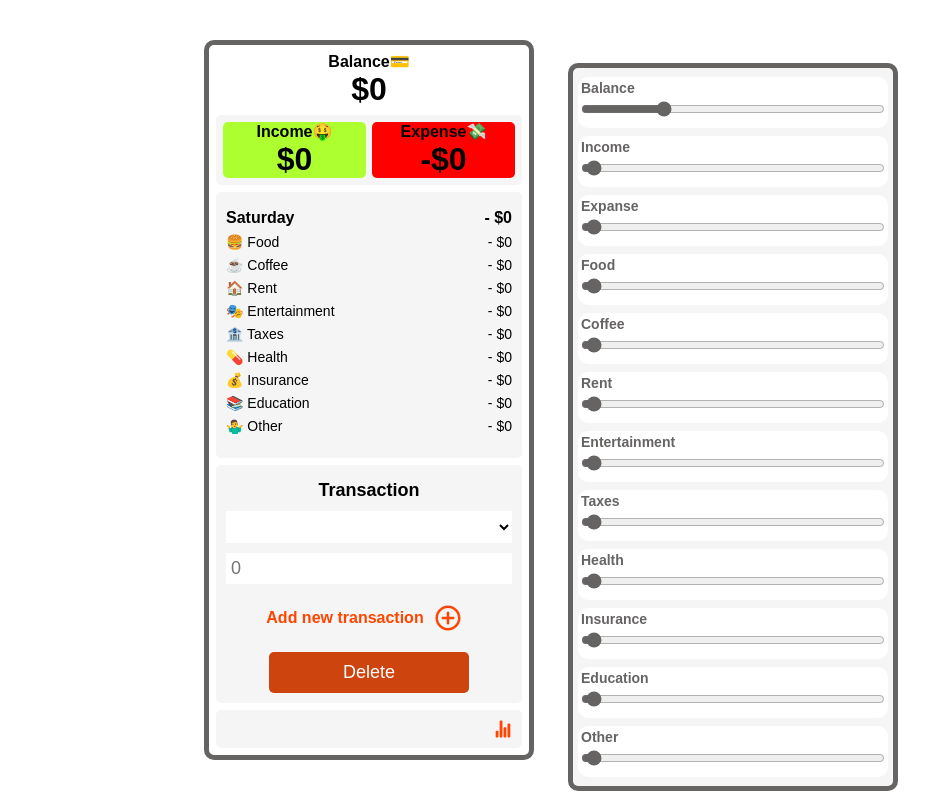
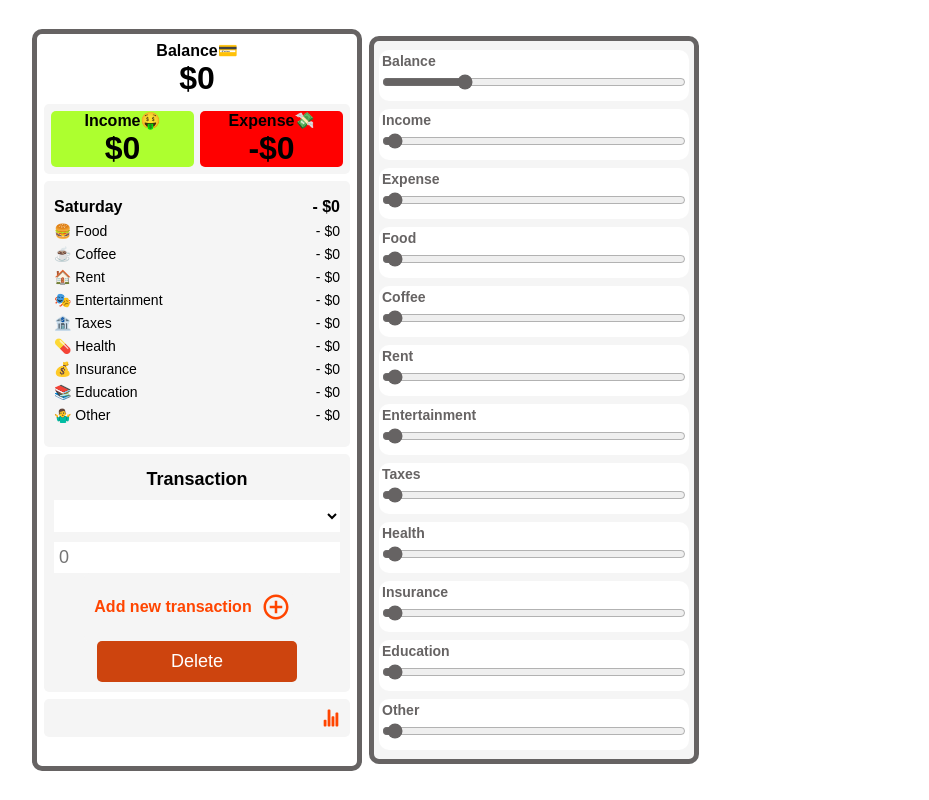
Before and after one commit to jozefkubis/budget-app, a React (Create React App) app: page / in a window 1280 px wide. Shown: the whole page, without its empty margins (271-1200 px from the left). Built offline with nearby package versions, Linux system fonts and the light colour scheme.

Commit message:
Kozmeticke upravy

```diff
--- a/src/App.js
+++ b/src/App.js
@@ -2,7 +2,7 @@ import { useState, useEffect } from "react"
 import { MdAddCircleOutline } from "react-icons/md"
 import { IoStatsChart } from "react-icons/io5"
 
-//MARK: App
+//MARK: App.................................................................................................
 export default function App() {
   const [balance, setBalance] = useState(0)
   const [income, setIncome] = useState(0)
@@ -29,8 +29,6 @@ export default function App() {
       const storedIncome = localStorage.getItem("income")
       const storedExpense = localStorage.getItem("expense")
       const storedCategories = localStorage.getItem("categories")
-
-      // console.log(storedCategories)
 
       if (storedIncome) {
         setIncome(Number(JSON.parse(storedIncome)))
@@ -114,7 +112,7 @@ export default function App() {
 
 //MARK: Components
 
-//MARK: Balance
+//MARK: Balance.................................................................................................
 function Balance({ balance, income, expense }) {
   let totalBalance = balance + income - expense
 
@@ -141,7 +139,7 @@ function Balance({ balance, income, expense }) {
   )
 }
 
-//MARK: Income
+//MARK: Income.................................................................................................
 function Income({ income }) {
   return (
     <div className="income">
@@ -151,7 +149,7 @@ function Income({ income }) {
   )
 }
 
-//MARK: Expense
+//MARK: Expense.................................................................................................
 function Expense({ expense }) {
   return (
     <div className="expense">
@@ -161,7 +159,7 @@ function Expense({ expense }) {
   )
 }
 
-//MARK: Today
+//MARK: Today.................................................................................................
 function Today({ categories }) {
   const dayOfWeek = [
     "Sunday",
@@ -210,7 +208,7 @@ function Today({ categories }) {
   )
 }
 
-//MARK: Add
+//MARK: Add.................................................................................................
 function Add({
   cost,
   setCost,
@@ -280,6 +278,7 @@ function Add({
   )
 }
 
+//MARK: Ranges.................................................................................................
 function Ranges({
   setIncome,
   setExpense,
@@ -324,7 +323,7 @@ function Ranges({
         />
       </div>
       <div className="range-expanse">
-        Expanse
+        Expense
         <input
           type="range"
           min={0}
@@ -347,12 +346,12 @@ function Ranges({
           <input
             type="range"
             min={0}
-            max={2000}
+            max={1000}
             value={value}
             onChange={() => {}}
             style={{
               accentColor:
-                (value >= 1000 && "red") || (value === 0 && "rgb(102, 99, 99)"),
+                (value >= 500 && "red") || (value === 0 && "rgb(102, 99, 99)"),
             }}
           />
         </div>
@@ -361,7 +360,7 @@ function Ranges({
   )
 }
 
-//MARK: Object.entries
+//MARK: Object.entries.................................................................................................
 // const objekt = {
 //   meno: "Bob",
 //   vek: 30,
--- a/src/index.css
+++ b/src/index.css
@@ -19,7 +19,6 @@ body {
   height: auto;
   border: 5px solid rgb(102, 99, 99);
   border-radius: 10px;
-  position: relative;
 }
 
 /* MARK: Option */
@@ -237,10 +236,7 @@ body {
   height: auto;
   border: 5px solid rgb(102, 99, 99);
   border-radius: 10px;
-  position: absolute;
   font-weight: balder;
-  top: 7%;
-  left: 65%;
 }
 
 /* MARK: Ranges-div */
```
